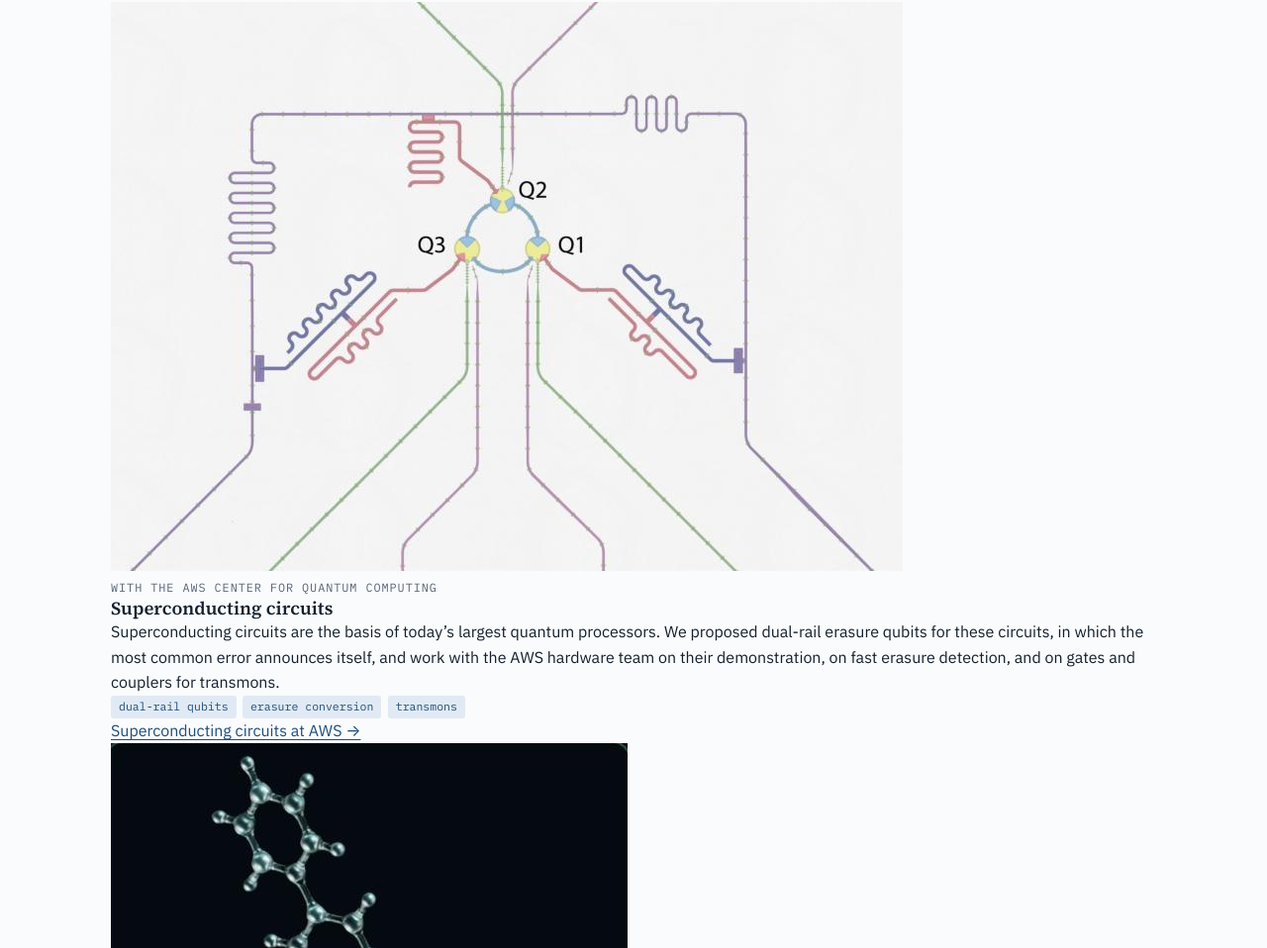
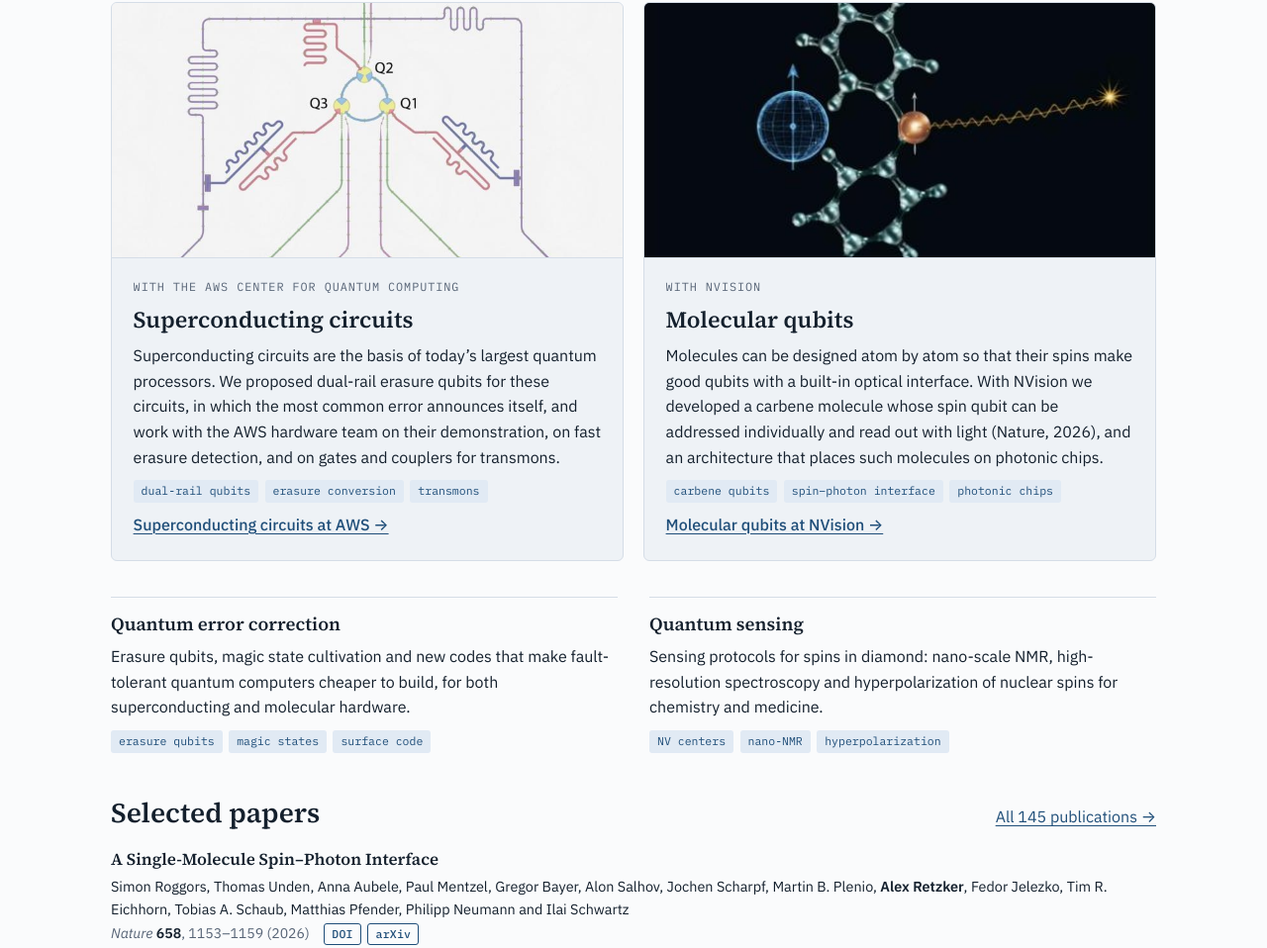
Before and after one commit to retzker/retzker-group, a plain HTML site: page index.html in a window 1280 px wide. Shown: the part 778-1736 px from the top of the page at 99% size. Drawn offline with Linux system fonts and the light colour scheme.

Commit message:
Update stylesheet

```diff
--- a/assets/style.css
+++ b/assets/style.css
@@ -123,7 +123,14 @@ p { margin: 0; }
 .area p { color: var(--fg); }
 .tags { display: flex; flex-wrap: wrap; gap: 0.4rem; }
 .tags span { font-family: var(--mono); font-size: 0.72rem; color: var(--accent); background: var(--accent-soft); padding: 0.15rem 0.5rem; border-radius: 3px; }
-@media (max-width: 760px) { .areas { grid-template-columns: 1fr; gap: 1.25rem; } }
+.areas-minor { grid-template-columns: repeat(2, minmax(0, 1fr)); margin-top: 2.25rem; }
+.features { display: grid; grid-template-columns: repeat(2, minmax(0, 1fr)); gap: 1.25rem; }
+.feature { display: grid; align-content: start; border: 1px solid var(--rule); border-radius: 6px; overflow: hidden; background: var(--surface); min-width: 0; }
+.feature > img { width: 100%; aspect-ratio: 16 / 8; object-fit: cover; display: block; background: #000; border-bottom: 1px solid var(--rule); }
+.feature-body { display: grid; gap: 0.6rem; padding: 1.25rem 1.35rem 1.4rem; }
+.feature-body h3 { font-size: 1.45rem; }
+.feature-body .more { font-weight: 500; }
+@media (max-width: 760px) { .areas, .areas-minor, .features { grid-template-columns: 1fr; gap: 1.25rem; } }
 
 .teasers { display: grid; grid-template-columns: repeat(2, minmax(0, 1fr)); gap: 1rem; }
 .proj-teaser {
@@ -276,3 +283,5 @@ figcaption { font-size: 0.8rem; color: var(--muted); max-width: var(--measure);
 .todo { display: inline-block; border: 1px dashed var(--hint-rule); background: var(--hint); border-radius: 3px; padding: 0 0.4rem; font-size: 0.85em; color: var(--muted); }
 
 @media (prefers-reduced-motion: reduce) { * { transition: none !important; animation: none !important; } }
+.avatar-pi { width: 9rem; height: 9rem; object-position: 50% 30%; }
+.avatar-pi.mono-avatar { font-size: 2.6rem; }
```
